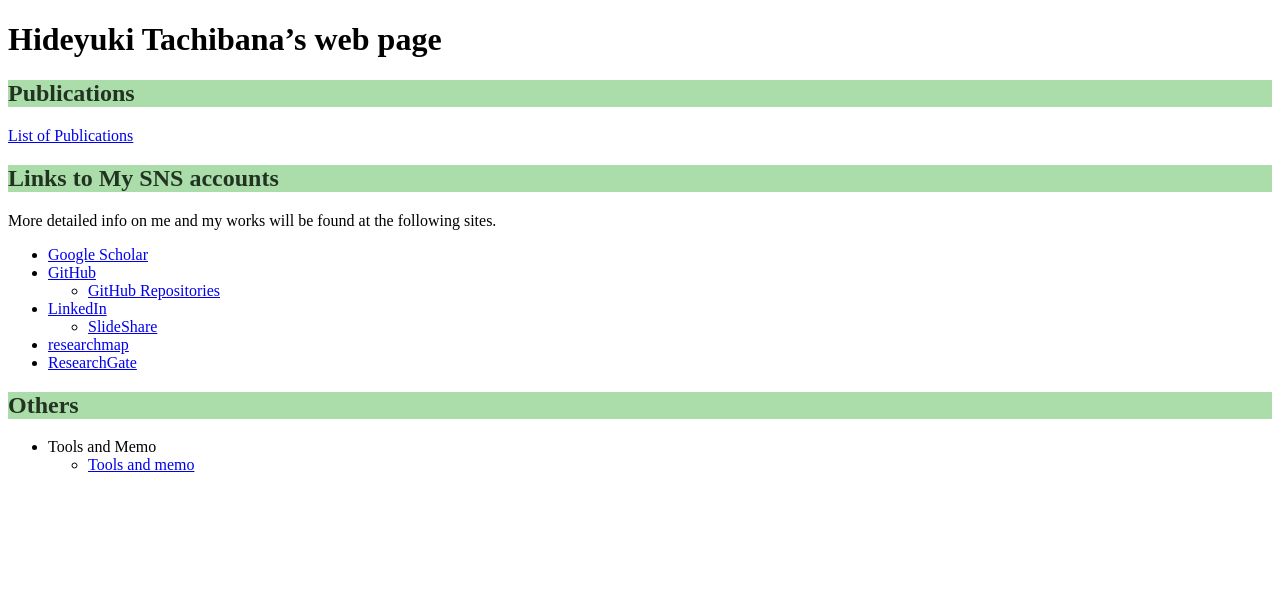
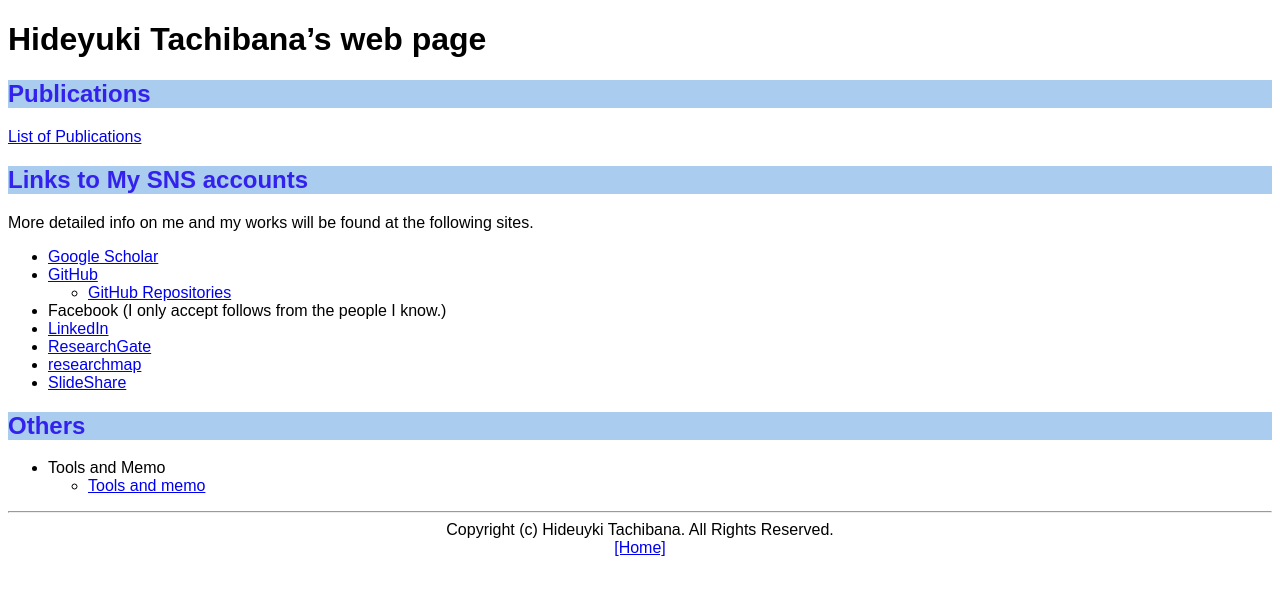
Before and after one commit to tachi-hi/tachi-hi.github.io, a Jekyll site: the page built from index.md, in a window 1280 px wide. Shown: the top 595 px of the page. Built offline with Jekyll 4.4.1, drawn with Linux system fonts in a browser that asks for light colours.

Commit message:
update style

```diff
--- a/_layouts/layout.html
+++ b/_layouts/layout.html
@@ -6,4 +6,7 @@
 </head>
 <body>
   {{ content }}
+<hr/>
+  <center> Copyright (c) Hideuyki Tachibana. All Rights Reserved. </center>
+  <center> <a href="https://tachi-hi.github.io">[Home]</a> </center>
 </body>
--- a/css/style.css
+++ b/css/style.css
@@ -1,29 +1,8 @@
 
-h2{
-color: #223322;
-font-style: bold;
-background: #AADDAA;
-}
-
-h3{
-aaacolor: #990033;
-color: #BB0055;
-font-style: bold;
-text-decoration:underline;
-aaabackground: #EECC88;
-}
-
-h4{
-color: #110033;
-font-style: bold;
-background: #AAFFEE;
-}
-
-h5{
-color: #990033;
-font-style: bold;
-background: #EEEEDD;
-}
+h2{color: #3322ee; font-style: bold; background: #aaccee;}
+h3{color: #dddddd; font-style: bold; text-decoration:underline; background: #333333;}
+h4{color: #110033; font-style: bold; background: #AAFFEE;}
+h5{color: #990033; font-style: bold; background: #EEEEDD;}
 
 pre{
 color: #222222;
@@ -34,10 +13,6 @@ margin-right: 1em;
 padding-left: 1em
 }
 
-body {     font-family: "Times New Roman", Times, serif, 'ヒラギノ角ゴ Pro W3','Hiragino Kaku Gothic Pro','メイリオ',Meiryo,'ＭＳ Ｐゴシック'; }
+body { font-family: "Arial", Times, 'ヒラギノ角ゴ Pro W3','Hiragino Kaku Gothic Pro','メイリオ', Meiryo, 'ＭＳ Ｐゴシック'; }
 
-
-table, td, th {
-border: 1px #888888 solid;
-border-collapse: collapse;
-}
+table, td, th { border: 1px #888888 solid; border-collapse: collapse; }
--- a/index.md
+++ b/index.md
@@ -16,11 +16,11 @@ More detailed info on me and my works will be found at the following sites.
 + [Google Scholar](https://scholar.google.co.jp/citations?user=wAXtttwAAAAJ)
 + [GitHub](https://github.com/tachi-hi)
    + [GitHub Repositories](https://github.com/tachi-hi?tab=repositories)
++ Facebook (I only accept follows from the people I know.)
 + [LinkedIn](https://jp.linkedin.com/in/hideyuki-tachibana-5a513451)
-   + [SlideShare](https://www.slideshare.net/HideyukiTachibana)
++ [ResearchGate](https://www.researchgate.net/profile/Hideyuki_Tachibana)
 + [researchmap](https://researchmap.jp/tachi-hi/)
-+ [ResearchGate](https://www.researchgate.net/profile/Hideyuki_Tachibana)
-
++ [SlideShare](https://www.slideshare.net/HideyukiTachibana)
 
 ## Others
 
--- a/tools.html
+++ b/tools.html
@@ -243,7 +243,7 @@ wc --words # 単語数
 
 <div id="topic"><h2>西暦・和暦</h2><div id="toggle">
 西暦<textarea id = "seireki", type="text" cols="3" rows="1" id="input-up"></textarea>年
-<span id="wareki">平成 ?? 年</span>
+<span id="wareki"> ?? 年</span>
 
 </div></div>
 
```
Also changed, not shown: publications.md (+3 -2 lines).
